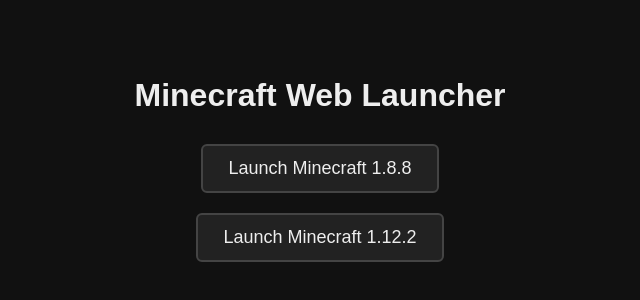
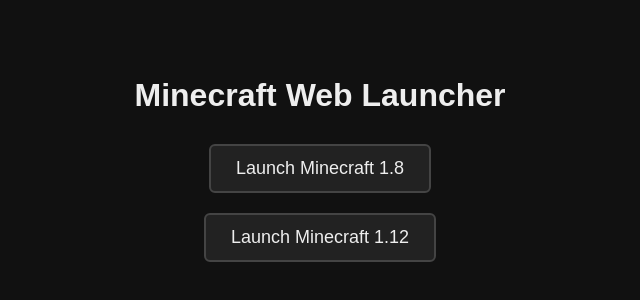
Before and after one commit to feebberg/minecraft-test, a plain HTML site: page index.html in a window 1280 px wide. Shown: the part 236-536 px from the top of the page, without its empty margins (320-960 px from the left). Drawn offline with Linux system fonts and the light colour scheme.

Commit message:
Update index.html

```diff
--- a/index.html
+++ b/index.html
@@ -44,11 +44,11 @@
   <h1>Minecraft Web Launcher</h1>
 
   <button onclick="window.location.href='1.8.html'">
-    Launch Minecraft 1.8.8
+    Launch Minecraft 1.8
   </button>
 
-  <button onclick="window.location.href='eaglercraft-1.12.2.html'">
-    Launch Minecraft 1.12.2
+  <button onclick="window.location.href='eaglercraft-1.12.html'">
+    Launch Minecraft 1.12
   </button>
 
 </body>
```
